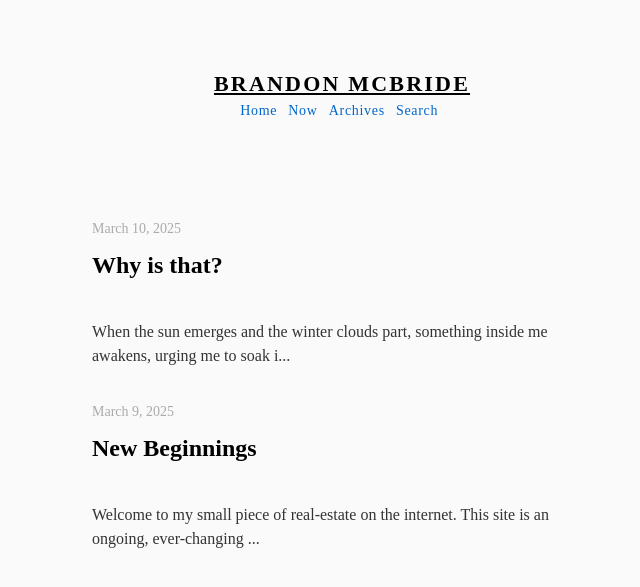
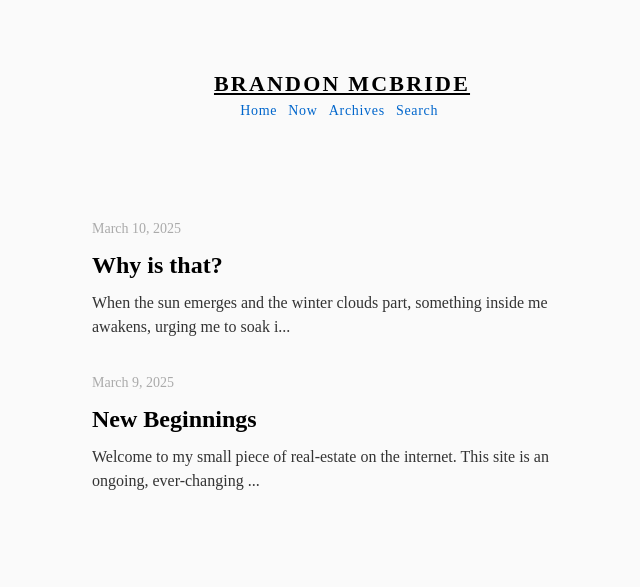
Before and after one commit to bmcbride-op/bmcbride-op.github.io, a Jekyll site: the page built from index.html, in a window 1280 px wide. Shown: the top 587 px of the page, without its empty margins (298-938 px from the left). Built offline with Jekyll 4.4.1, drawn with Linux system fonts in a browser that asks for light colours; some web fonts are replaced.

Commit message:
Update index.html

```diff
--- a/index.html
+++ b/index.html
@@ -6,8 +6,10 @@ title: Brandon McBride
   {% for post in site.posts %}
     <a href="{{ post.url }}" class="entryLink">
       <span class="small">{{ post.date | date: "%B %-d, %Y" }}</span>
-      <b class="link">{{ post.title }}</b><br />
-      <span>{{ post.content | strip_html | truncate: 100 }}</span>
+      <b class="link">{{ post.title }}</b>
+      <div class="tight-content">
+        <span>{{ post.content | strip_html | truncate: 100 }}</span>
+      </div>
     </a>
   {% endfor %}
 </div>
```
